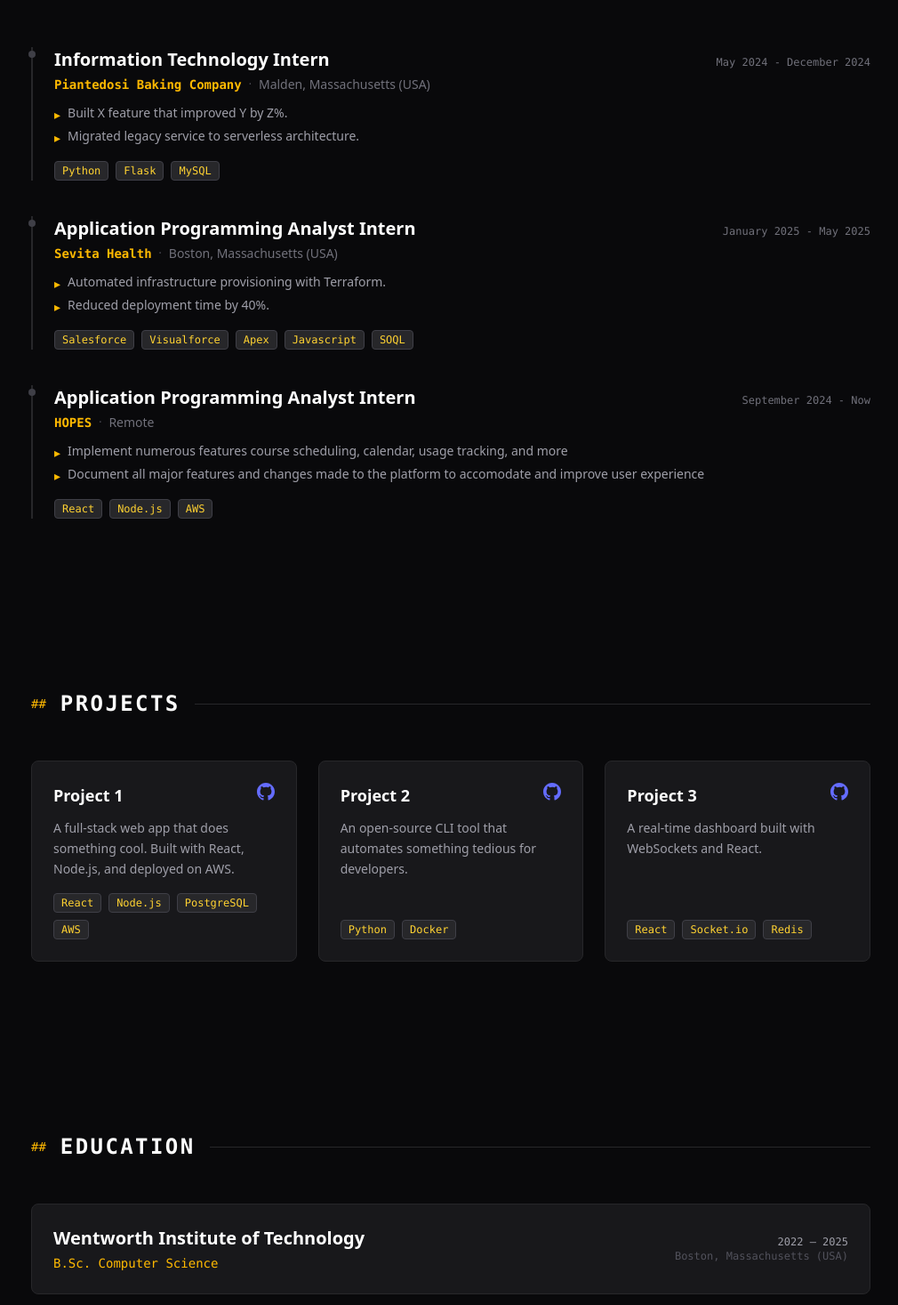
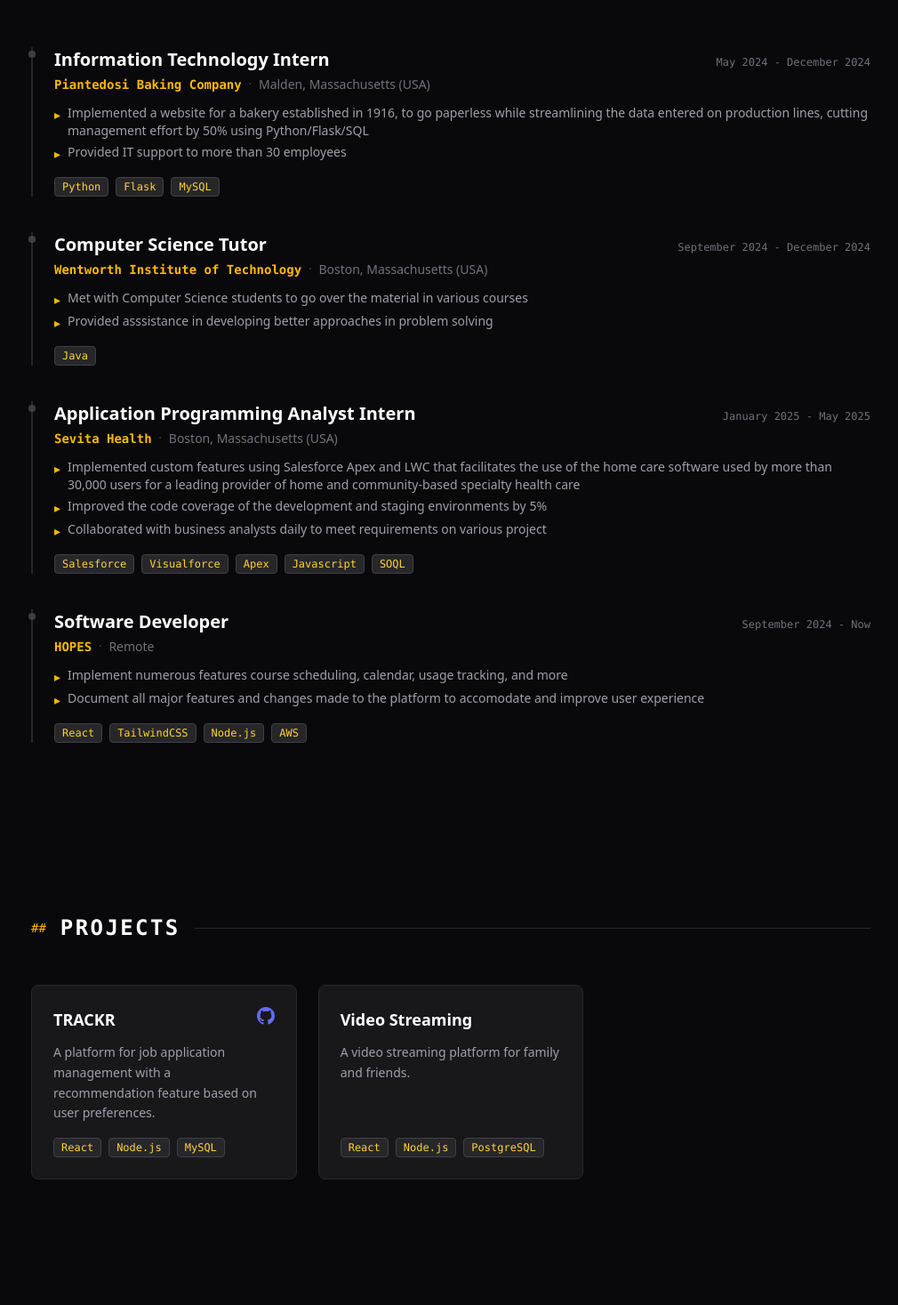
Before and after one commit to fabrice-fouron/portfolio, a React (Vite) app in the folder my-portfolio/: page / in a window 1280 px wide. Shown: the part 923-2390 px from the top of the page at 89% size, without its empty margins (85-1095 px from the left). Built offline with nearby package versions, Linux system fonts and the light colour scheme.

Commit message:
made some more changes

```diff
--- a/my-portfolio/package.json
+++ b/my-portfolio/package.json
@@ -4,7 +4,7 @@
   "version": "0.0.0",
   "type": "module",
   "scripts": {
-    "dev": "vite --host=0.0.0.0",
+    "dev": "vite",
     "build": "vite build",
     "lint": "eslint .",
     "preview": "vite preview"
--- a/my-portfolio/src/App.jsx
+++ b/my-portfolio/src/App.jsx
@@ -1,4 +1,4 @@
-import { useState, useEffect, useRef } from "react";
+import { useState, useEffect } from "react";
 import resumeEn from "./assets/resume/FABRICE_RESUME_EN.pdf";
 import resumeFr from "./assets/resume/FABRICE_RESUME_FR.pdf";
 
@@ -15,7 +15,7 @@
     fr: resumeFr,
   },
   about:
-    "I'm a software developer passionate about cloud infrastructure, full-stack web applications, and great developer experience. Currently seeking new opportunities.",
+    "I'm a software developer passionate about technology, sports, and video games. Currently seeking job opportunities in Canada",
 
   education: [
     {
@@ -35,8 +35,20 @@
       location: "Malden, Massachusetts (USA)",
       stack: ["Python", "Flask", "MySQL"],
       bullets: [
-        "Built X feature that improved Y by Z%.",
-        "Migrated legacy service to serverless architecture.",
+        "Implemented a website for a bakery established in 1916, to go paperless while streamlining the data \
+        entered on production lines, cutting management effort by 50% using Python/Flask/SQL",
+        "Provided IT support to more than 30 employees"
+      ],
+    },
+    {
+      company: "Wentworth Institute of Technology",
+      role: "Computer Science Tutor",
+      period: "September 2024 - December 2024",
+      location: "Boston, Massachusetts (USA)",
+      stack: ["Java"],
+      bullets: [
+        "Met with Computer Science students to go over the material in various courses",
+        "Provided asssistance in developing better approaches in problem solving"
       ],
     },
     {
@@ -46,16 +58,19 @@
       location: "Boston, Massachusetts (USA)",
       stack: ["Salesforce","Visualforce", "Apex", "Javascript", "SOQL"],
       bullets: [
-        "Automated infrastructure provisioning with Terraform.",
-        "Reduced deployment time by 40%.",
+        "Implemented custom features using Salesforce Apex and LWC that facilitates the use of the home care \
+        software used by more than 30,000 users for a leading provider of home and community-based \
+        specialty health care",
+        "Improved the code coverage of the development and staging environments by 5%",
+        "Collaborated with business analysts daily to meet requirements on various project"
       ],
     },
     {
       company: "HOPES",
-      role: "Application Programming Analyst Intern",
+      role: "Software Developer",
       period: "September 2024 - Now",
       location: "Remote",
-      stack: ["React", "Node.js", "AWS"],
+      stack: ["React", "TailwindCSS", "Node.js", "AWS"],
       bullets: [
         "Implement numerous features course scheduling, calendar, usage tracking, and more",
         "Document all major features and changes made to the platform to accomodate and improve user experience ",
@@ -65,28 +80,28 @@
 
   projects: [
     {
-      title: "Project 1",
+      title: "TRACKR",
       description:
-        "A full-stack web app that does something cool. Built with React, Node.js, and deployed on AWS.",
-      stack: ["React", "Node.js", "PostgreSQL", "AWS"],
-      github: "https://github.com/you/project-alpha",
+        "A platform for job application management with a recommendation feature based on user preferences.",
+      stack: ["React", "Node.js", "MySQL"],
+      github: "https://github.com/fabrice-fouron/trackr",
       live: null,
     },
     {
-      title: "Project 2",
+      title: "Video Streaming",
       description:
-        "An open-source CLI tool that automates something tedious for developers.",
-      stack: ["Python", "Docker"],
-      github: "https://github.com/you/project-beta",
+        "A video streaming platform for family and friends.",
+      stack: ["React", "Node.js", "PostgreSQL"],
+      github: null,
       live: null,
     },
-    {
-      title: "Project 3",
-      description: "A real-time dashboard built with WebSockets and React.",
-      stack: ["React", "Socket.io", "Redis"],
-      github: "https://github.com/you/project-gamma",
-      live: null,
-    },
+    // {
+    //   title: "Project 3",
+    //   description: "A real-time dashboard built with WebSockets and React.",
+    //   stack: ["React", "Socket.io", "Redis"],
+    //   github: "https://github.com/you/project-gamma",
+    //   live: null,
+    // },
   ],
 };
 
@@ -119,12 +134,12 @@
 // ─── COMPONENTS ──────────────────────────────────────────────────────────────
 
 function NavBar({ active }) {
-  const [scrolled, setScrolled] = useState(false);
-  useEffect(() => {
-    const onScroll = () => setScrolled(window.scrollY > 20);
-    window.addEventListener("scroll", onScroll);
-    return () => window.removeEventListener("scroll", onScroll);
-  }, []);
+  // const [scrolled, setScrolled] = useState(false);
+  // useEffect(() => {
+    // const onScroll = () => setScrolled(window.scrollY > 20);
+  //   window.addEventListener("scroll", onScroll);
+  //   return () => window.removeEventListener("scroll", onScroll);
+  // }, []);
 
   const links = ["about", "experience", "projects", "education", "contact"];
 
```
